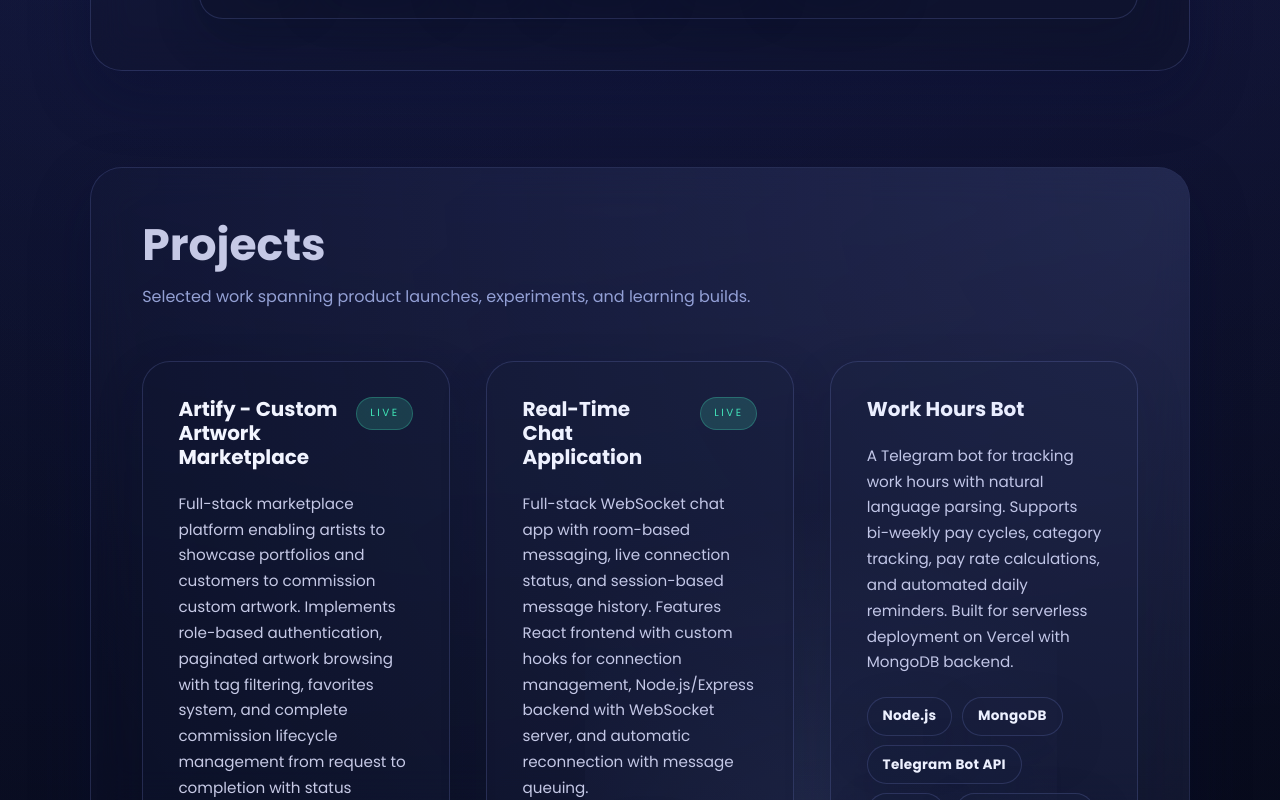
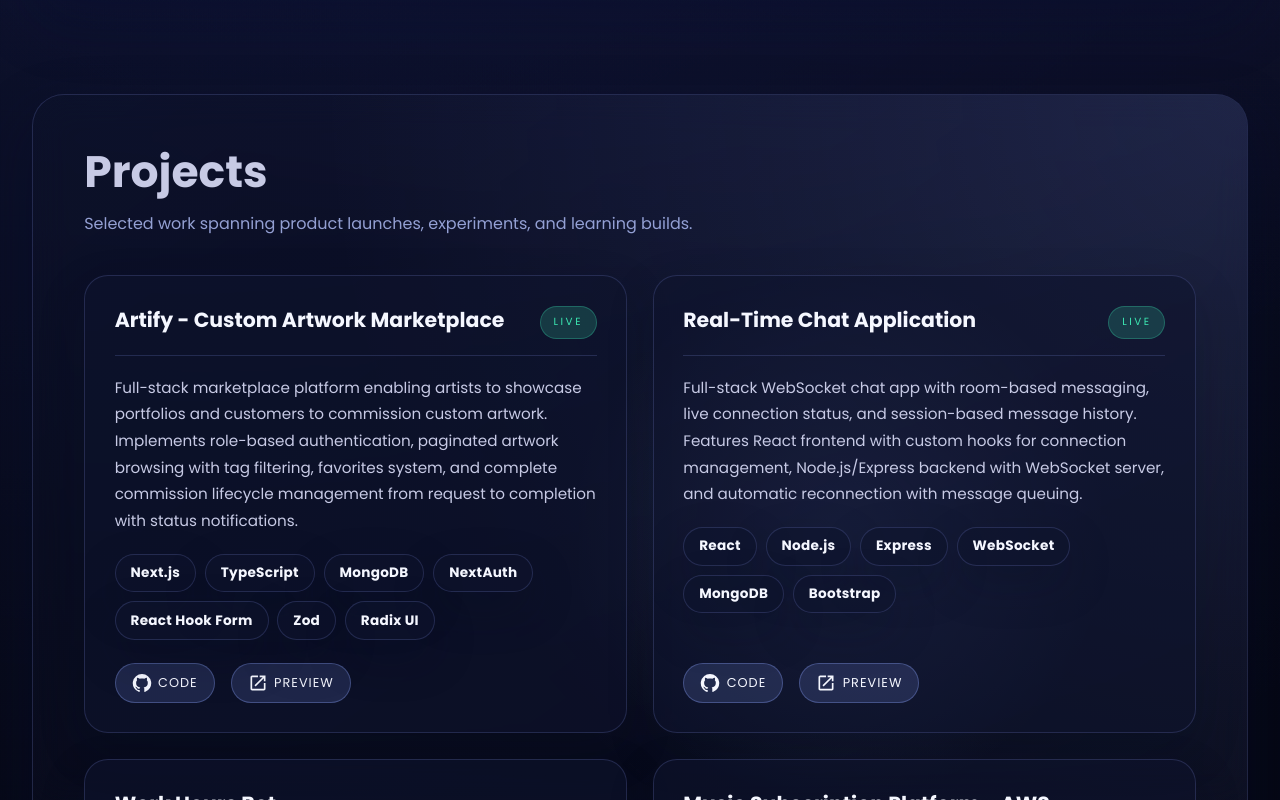
Before and after one commit to krn1904/Portfolio, a React (Create React App) app: page / in a window 1280 px wide. Shown: the part 2000-2800 px from the top of the page. Built offline with nearby package versions, Linux system fonts and the light colour scheme; no server answers.

Commit message:
ui improvements - using the space on the side of the cards

```diff
--- a/src/App.css
+++ b/src/App.css
@@ -9,6 +9,8 @@
 
 /* Default dark theme values - prevents light mode flash */
 :root {
+  --layout-max-width: 1500px;
+  --layout-gutter: clamp(2rem, 5vw, 5rem);
   --clr-bg: #070818;
   --clr-bg-soft: rgba(11, 15, 32, 0.75);
   --clr-surface: rgba(14, 18, 39, 0.42);
@@ -81,7 +83,7 @@
 }
 
 main {
-  width: min(1100px, calc(100% - 3rem));
+  width: min(var(--layout-max-width), calc(100% - var(--layout-gutter)));
   margin: 0 auto;
   padding-bottom: 6rem;
 }
--- a/src/components/Header/Header.css
+++ b/src/components/Header/Header.css
@@ -5,7 +5,7 @@
   display: flex;
   align-items: center;
   justify-content: space-between;
-  width: min(1100px, calc(100% - 3rem));
+  width: min(var(--layout-max-width), calc(100% - var(--layout-gutter)));
   margin: 0 auto;
   padding: 1.1rem 1.75rem;
   border-radius: 999px;
--- a/src/components/ProjectContainer/ProjectContainer.css
+++ b/src/components/ProjectContainer/ProjectContainer.css
@@ -1,13 +1,14 @@
 .project-card {
   position: relative;
-  padding: clamp(1.8rem, 3vw, 2.2rem);
-  border-radius: 28px;
+  min-height: 100%;
+  padding: clamp(1.65rem, 2.3vw, 2.15rem);
+  border-radius: 24px;
   background: var(--clr-surface-strong);
   border: 1px solid var(--clr-border);
   box-shadow: var(--shadow-soft);
   display: flex;
   flex-direction: column;
-  gap: 1.35rem;
+  gap: 1.2rem;
   transition: transform 0.2s ease, box-shadow 0.2s ease;
   overflow: hidden;
 }
@@ -35,13 +36,17 @@
   display: flex;
   justify-content: space-between;
   align-items: flex-start;
-  gap: 1rem;
+  gap: 1.25rem;
+  padding-bottom: 1rem;
+  border-bottom: 1px solid var(--clr-border);
 }
 
 .project-card__title {
   margin: 0;
-  font-size: 1.25rem;
+  max-width: 34rem;
+  font-size: clamp(1.1rem, 1.6vw, 1.35rem);
   font-weight: 600;
+  line-height: 1.35;
   color: var(--clr-fg);
 }
 
@@ -59,22 +64,23 @@
 .project-card__description {
   margin: 0;
   font-size: 0.95rem;
-  line-height: 1.7;
+  line-height: 1.75;
   color: var(--clr-fg-alt);
 }
 
 .project-card__stack {
   display: flex;
   flex-wrap: wrap;
-  gap: 0.6rem;
+  gap: 0.55rem;
   margin: 0;
   padding: 0;
   list-style: none;
 }
 
 .project-card__stack-item {
-  font-size: 0.75rem;
-  letter-spacing: 0.08em;
+  font-size: 0.72rem;
+  letter-spacing: 0.06em;
+  padding: 0.48em 0.85em;
 }
 
 .project-card__links {
@@ -82,6 +88,8 @@
   align-items: center;
   gap: 1rem;
   flex-wrap: wrap;
+  margin-top: auto;
+  padding-top: 0.25rem;
 }
 
 .project-card__link {
@@ -108,4 +116,9 @@
   .project-card {
     padding: 1.6rem;
   }
+
+  .project-card__header {
+    flex-direction: column;
+    gap: 0.8rem;
+  }
 }
--- a/src/components/ProjectContainer/ProjectContainer.js
+++ b/src/components/ProjectContainer/ProjectContainer.js
@@ -1,4 +1,3 @@
-import uniqid from 'uniqid'
 import GitHubIcon from '@mui/icons-material/GitHub'
 import LaunchIcon from '@mui/icons-material/Launch'
 import './ProjectContainer.css'
@@ -14,8 +13,8 @@ const ProjectContainer = ({ project }) => (
 
     {project.stack?.length ? (
       <ul className='project-card__stack'>
-        {project.stack.map((item) => (
-          <li key={uniqid()} className='project-card__stack-item btn btn--plain'>
+        {project.stack.map((item, index) => (
+          <li key={`${project.name || 'project'}-${item}-${index}`} className='project-card__stack-item btn btn--plain'>
             {item}
           </li>
         ))}
--- a/src/components/Projects/Projects.css
+++ b/src/components/Projects/Projects.css
@@ -13,33 +13,11 @@
 
 .projects__grid {
   position: relative;
-  display: flex;
-  flex-wrap: wrap;
-  justify-content: center;
-  gap: clamp(1.5rem, 3vw, 2.3rem);
-  margin-top: clamp(2.5rem, 4vw, 3.5rem);
-}
-
-.projects__grid > * {
-  flex: 0 0 auto;
-  width: 100%;
-  max-width: 340px;
-  min-width: 260px;
-}
-
-/* Tablet and up: 2 columns */
-@media (min-width: 600px) {
-  .projects__grid > * {
-    width: calc(50% - clamp(1.5rem, 3vw, 2.3rem) / 2);
-  }
-}
-
-/* Desktop: 3 columns max */
-@media (min-width: 900px) {
-  .projects__grid > * {
-    width: calc(33.333% - clamp(1.5rem, 3vw, 2.3rem) * 2 / 3);
-    max-width: 360px;
-  }
+  z-index: 1;
+  display: grid;
+  grid-template-columns: repeat(2, minmax(0, 1fr));
+  gap: clamp(1.35rem, 2vw, 2rem);
+  margin-top: clamp(2rem, 3vw, 2.8rem);
 }
 
 @media (max-width: 600px) {
@@ -48,3 +26,9 @@
     height: 45%;
   }
 }
+
+@media (max-width: 760px) {
+  .projects__grid {
+    grid-template-columns: 1fr;
+  }
+}
--- a/src/components/Projects/Projects.js
+++ b/src/components/Projects/Projects.js
@@ -13,7 +13,7 @@ const Projects = () => {
 
       <div className='projects__grid'>
         {projects.map((project) => (
-          <ProjectContainer key={uniqid()} project={project} />
+          <ProjectContainer key={project.name || uniqid()} project={project} />
         ))}
       </div>
     </section>
```
